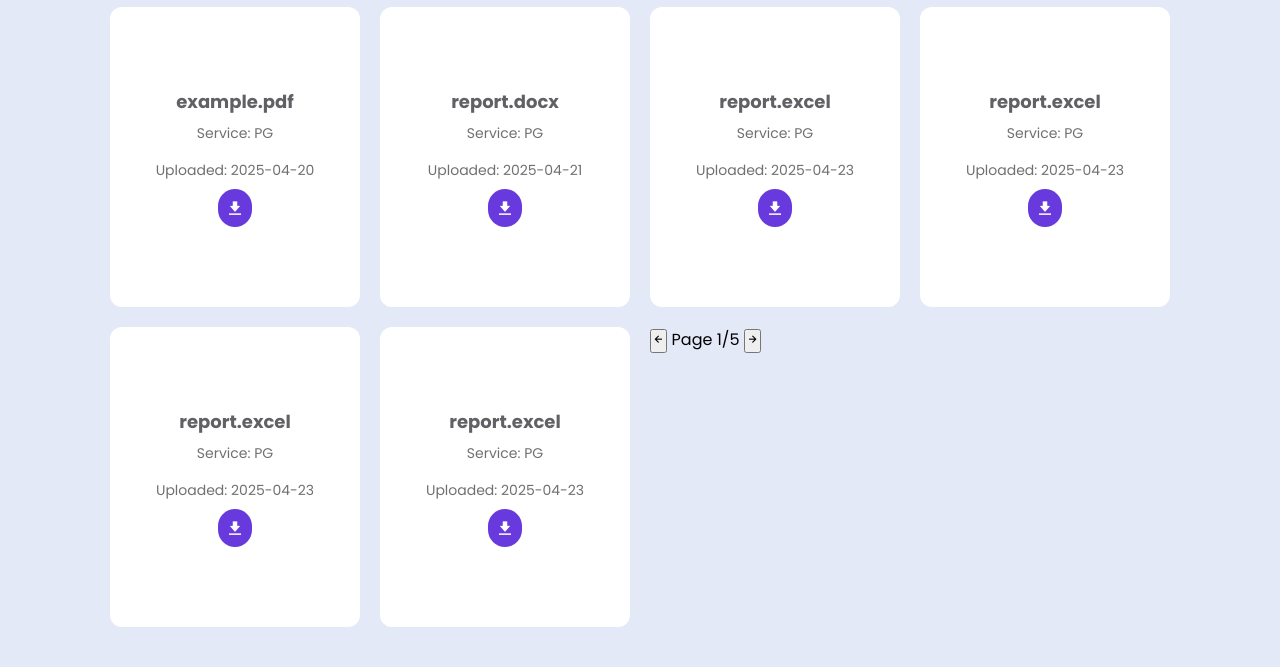
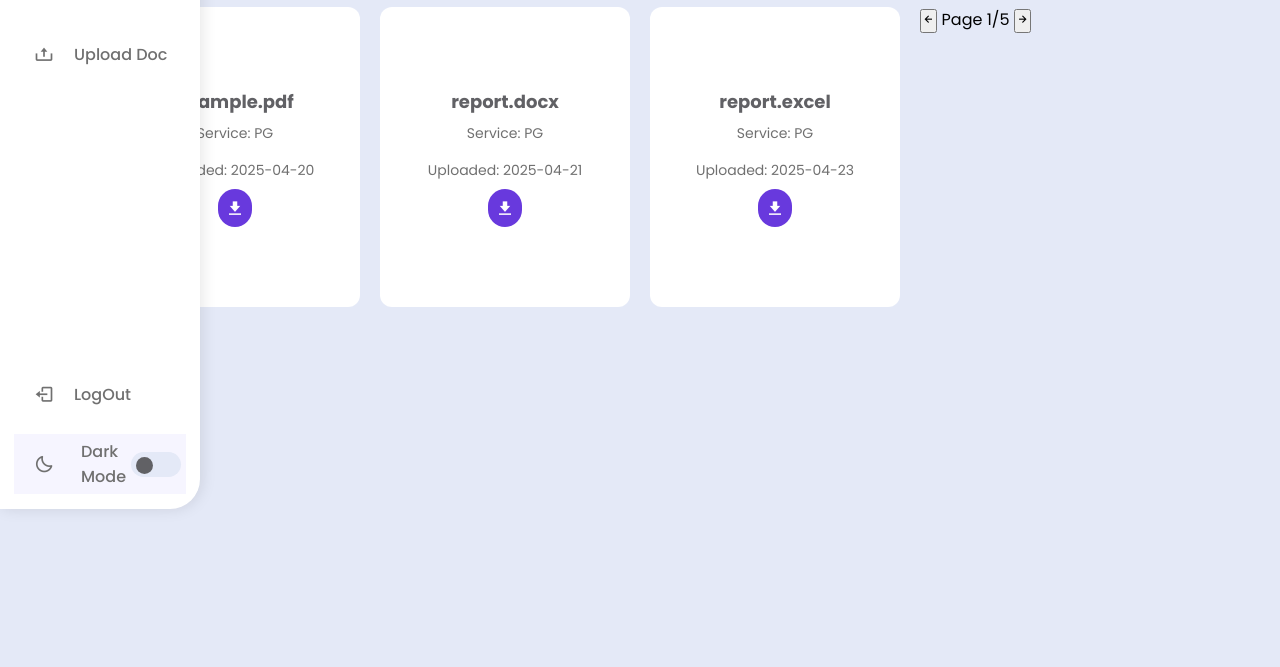
Before and after one commit to SwanBreeze/TDSA, a plain HTML site: page searchBar.html in a window 1280 px wide. Shown: the part 206-873 px from the top of the page. After the commit the page ends 840 px from the top, so only its background shows below. Drawn offline with nearby package versions, Linux system fonts and the light colour scheme; no server answers.

Commit message:
Update searchBar.html

```diff
--- a/searchBar.html
+++ b/searchBar.html
@@ -3,7 +3,7 @@
 <head>
     <meta charset="UTF-8">
     <meta name="viewport" content="width=device-width, initial-scale=1.0">
-    <title>Search & upload  document</title>
+    <title>Search & Upload  Document</title>
     <link rel="stylesheet" href="search.css">
     <link rel="stylesheet" href="cssGlobale.css">
     <link rel="manifest" href="manifest.json">
@@ -84,24 +84,7 @@
         <p>Uploaded: 2025-04-23</p>
         <button class="btn-download"><i class='bx bxs-download' ></i></button>
       </div>
-      <div class="card">
-        <h3>report.excel</h3>
-        <p>Service: PG</p>
-        <p>Uploaded: 2025-04-23</p>
-        <button class="btn-download"><i class='bx bxs-download' ></i></button>
-      </div>
-      <div class="card">
-        <h3>report.excel</h3>
-        <p>Service: PG</p>
-        <p>Uploaded: 2025-04-23</p>
-        <button class="btn-download"><i class='bx bxs-download' ></i></button>
-      </div>
-      <div class="card">
-        <h3>report.excel</h3>
-        <p>Service: PG</p>
-        <p>Uploaded: 2025-04-23</p>
-        <button class="btn-download"><i class='bx bxs-download' ></i></button>
-      </div>
+
       <div class="pagination">
         <button><i class='bx bx-left-arrow-alt' ></i></button>
         <span>Page 1/5</span>
@@ -110,7 +93,7 @@
 </div>
 <div id="app"></div>
 <script>
-    fetch('index.html')
+    fetch('sidePanel.html')
         .then(response => response.text())
         .then(html => {
             const parser = new DOMParser();
@@ -118,7 +101,7 @@
             const sidebar = doc.querySelector('.sidebar');
             document.getElementById('sidebar-container').appendChild(sidebar);
 
-            // Load the JS file and initialize
+            // Load the js file nd initialize
             const script = document.createElement('script');
             script.src = 'app.js';
             script.onload = function() {
@@ -129,5 +112,6 @@
             document.body.appendChild(script);
         });
 </script>
+<script src="app.js"></script>
 </body>
 </html>
```
